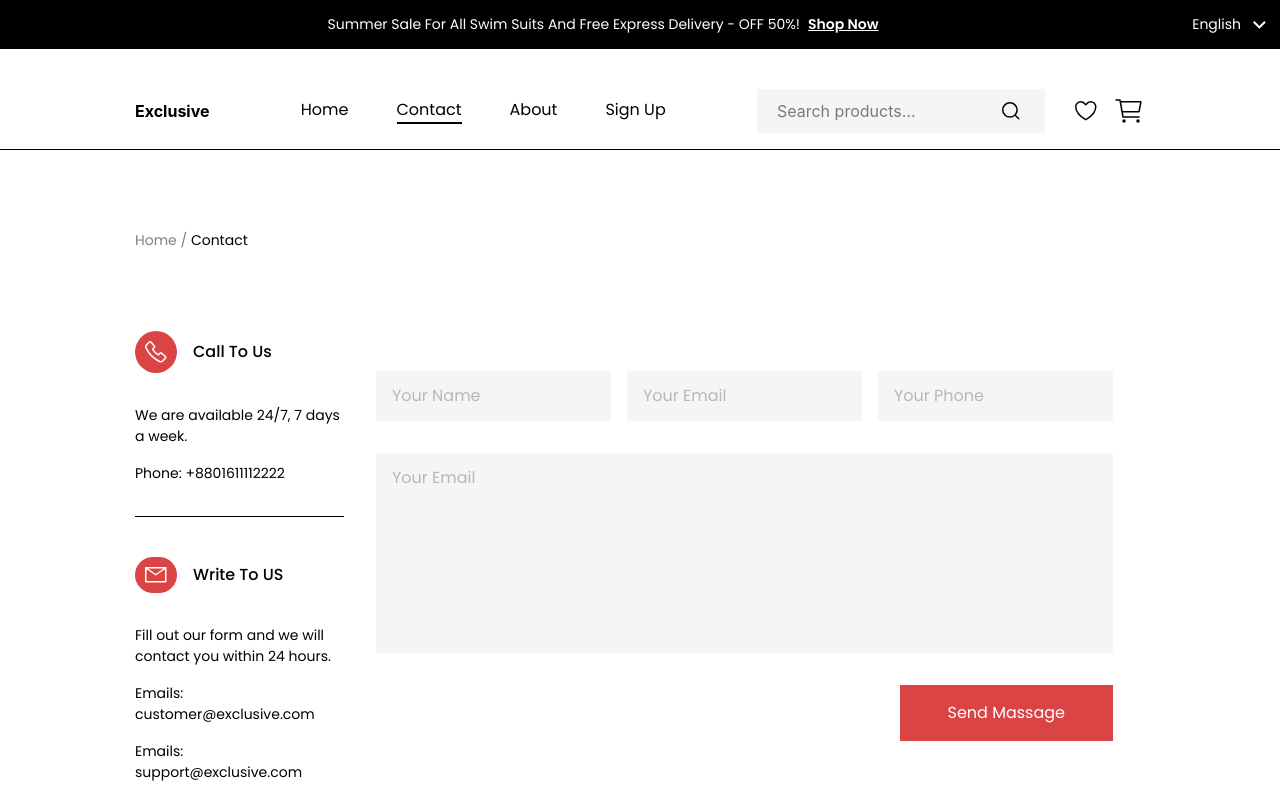
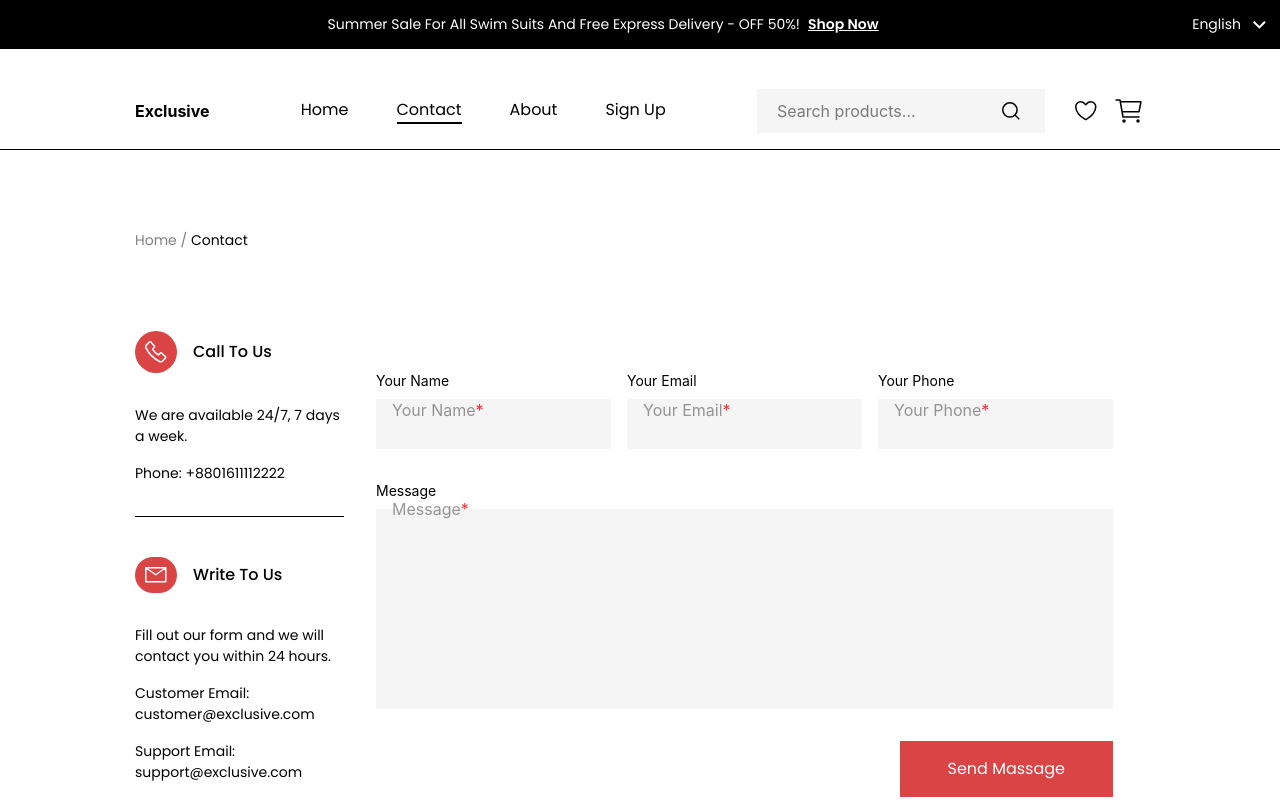
Before and after one commit to alizewulf/e-commerce, a React (Vite) app: page /contact in a window 1280 px wide. Shown: the top 800 px of the page. Built offline with nearby package versions, Linux system fonts and the light colour scheme.

Commit message:
update Contact Page

```diff
--- a/src/App.tsx
+++ b/src/App.tsx
@@ -28,7 +28,7 @@ function App() {
     <main>
       <Routes>
         <Route path="/" element={<HomePage />} />
-        <Route path="/contact" element={<ContactPage />} />
+        <Route path="/contact" element={<ContactPage state={state} setState={setState} />} />
         <Route path="/about" element={<AboutPage state={state} />} />
         <Route
           path="/signup"
--- a/src/base/input/Inputs.tsx
+++ b/src/base/input/Inputs.tsx
@@ -18,6 +18,7 @@ interface InputProps {
     required?: boolean
     value?: string
     onChange?: (value: string) => void
+    className?: string
 }
 
 function InputModule({
@@ -27,10 +28,11 @@ function InputModule({
     placeholder,
     required,
     value,
-    onChange
+    onChange,
+    className: extraClassName = ""
 }: InputProps) {
 
-    const className = `${variants[variant]} ${TITLE_TEXT_STYLES.md} placeholder:opacity-50`
+    const className = `${variants[variant]} ${TITLE_TEXT_STYLES.md} placeholder:opacity-50 ${extraClassName}`
 
     const handleChange = (e: React.ChangeEvent<HTMLInputElement | HTMLTextAreaElement>) => {
         onChange?.(e.target.value)
--- a/src/pages/Contact.tsx
+++ b/src/pages/Contact.tsx
@@ -1,11 +1,38 @@
+import { useEffect, useState } from "react"
 import PrimaryButton from "../base/button/ButtonPrimary"
 import InputModule from "../base/input/Inputs"
+import type { StateProps } from "../interfaces/interface"
 import { TITLE_TEXT_STYLES } from "../shared/styles/textVariables"
 import ContactCard from "../ui/cards/ContactCard"
 import MailSVG from "../ui/icons/Mail"
 import PhoneSVG from "../ui/icons/Phone"
+import { contactPageTranslation } from "../utils/translations/contactPage"
 
-function ContactPage() {
+function ContactPage({state}:StateProps) {
+    const t = contactPageTranslation[state.lang as keyof typeof contactPageTranslation]
+    const [showNotification, setShowNotification] = useState(false)
+    const [name, setName] = useState("")
+    const [email, setEmail] = useState("")
+    const [phone, setPhone] = useState("")
+    const [message, setMessage] = useState("")
+
+    useEffect(() => {
+        if (!showNotification) return
+
+        const timer = window.setTimeout(() => {
+            setShowNotification(false)
+        }, 1250)
+
+        return () => window.clearTimeout(timer)
+    }, [showNotification])
+
+    const handleSendClick = () => {
+        if (!name.trim() || !email.trim() || !phone.trim() || !message.trim()) {
+            return
+        }
+
+        setShowNotification(true)
+    }
 
     return (
         <section className="mt-20 px-33.75 flex flex-col gap-20">
@@ -13,24 +40,101 @@ function ContactPage() {
             <div className="flex flex-row justify-around">
 
                 <div className="flex flex-col gap-10 w-85">
-                    <ContactCard img={<PhoneSVG/>} heading="Call To Us" subtitle1="We are available 24/7, 7 days a week." subtitle2="Phone: +8801611112222" container="border-b border-black pb-8"/>
-                    <ContactCard img={<MailSVG/>} heading="Write To US" subtitle1="Fill out our form and we will contact you within 24 hours." subtitle2="Emails: customer@exclusive.com" children={<p>Emails: support@exclusive.com</p>}/>
+                    <ContactCard img={<PhoneSVG/>} heading={t.callToUs} subtitle1={t.availability} subtitle2={`${t.phone}: +8801611112222`} container="border-b border-black pb-8"/>
+                    <ContactCard img={<MailSVG/>} heading={t.writeToUs} subtitle1={t.contactForm} subtitle2={`${t.customerEmail}: customer@exclusive.com`} children={<p>{t.supportEmail}: support@exclusive.com</p>}/>
                 </div>
 
                 <div className="flex flex-col gap-8 px-8 py-10">
-
                     <div className="flex flex-row gap-4">
-                            <InputModule variant="primary" required={true} placeholder="Your Name" type="text" />
-                            <InputModule variant="primary" required={true} placeholder="Your Email" type="email"/>
-                            <InputModule variant="primary" required={true} placeholder="Your Phone" type="number"/>
+                        <label className="relative flex flex-col gap-2">
+                            <span className="text-sm text-black">{t.yourName}</span>
+                            {!name && (
+                                <span className="pointer-events-none absolute left-4 top-1/2 -translate-y-1/2 text-black/40">
+                                    <span>{t.yourName}</span>
+                                    <span className="text-red-500">*</span>
+                                </span>
+                            )}
+                            <InputModule
+                                variant="primary"
+                                required={true}
+                                placeholder=""
+                                type="text"
+                                value={name}
+                                onChange={setName}
+                                className="placeholder:text-transparent"
+                            />
+                        </label>
+                        <label className="relative flex flex-col gap-2">
+                            <span className="text-sm text-black">{t.yourEmail}</span>
+                            {!email && (
+                                <span className="pointer-events-none absolute left-4 top-1/2 -translate-y-1/2 text-black/40">
+                                    <span>{t.yourEmail}</span>
+                                    <span className="text-red-500">*</span>
+                                </span>
+                            )}
+                            <InputModule
+                                variant="primary"
+                                required={true}
+                                placeholder=""
+                                type="email"
+                                value={email}
+                                onChange={setEmail}
+                                className="placeholder:text-transparent"
+                            />
+                        </label>
+                        <label className="relative flex flex-col gap-2">
+                            <span className="text-sm text-black">{t.yourPhone}</span>
+                            {!phone && (
+                                <span className="pointer-events-none absolute left-4 top-1/2 -translate-y-1/2 text-black/40">
+                                    <span>{t.yourPhone}</span>
+                                    <span className="text-red-500">*</span>
+                                </span>
+                            )}
+                            <InputModule
+                                variant="primary"
+                                required={true}
+                                placeholder=""
+                                type="number"
+                                value={phone}
+                                onChange={setPhone}
+                                className="placeholder:text-transparent"
+                            />
+                        </label>
                     </div>
 
-                        <InputModule variant="secondary"  as="textarea" placeholder="Your Email" type="email"/>
+                    <label className="relative flex flex-col gap-2">
+                        <span className="text-sm text-black">{t.message}</span>
+                        {!message && (
+                            <span className="pointer-events-none absolute left-4 top-4 text-black/40">
+                                <span>{t.message}</span>
+                                <span className="text-red-500">*</span>
+                            </span>
+                        )}
+                        <InputModule
+                            variant="secondary"
+                            as="textarea"
+                            required={true}
+                            placeholder=""
+                            type="email"
+                            value={message}
+                            onChange={setMessage}
+                            className="placeholder:text-transparent"
+                        />
+                    </label>
+
                     <div className="flex justify-end">
-                            <PrimaryButton className="text-center">Send Massage</PrimaryButton>
+                        <PrimaryButton className="text-center" onClick={handleSendClick}>
+                            Send Massage
+                        </PrimaryButton>
                     </div>
                 </div>
             </div>
+
+            {showNotification && (
+                <div className="fixed bottom-6 right-6 z-50 rounded-xl bg-black/90 px-4 py-3 text-white shadow-lg">
+                    {t.messageSent}
+                </div>
+            )}
         </section>
     )
 }
--- /dev/null
+++ b/src/utils/translations/contactPage.ts
@@ -0,0 +1,76 @@
+export const contactPageTranslation = {
+  en: {
+    callToUs: "Call To Us",
+    availability: "We are available 24/7, 7 days a week.",
+    phone: "Phone",
+    writeToUs: "Write To Us",
+    contactForm: "Fill out our form and we will contact you within 24 hours.",
+    customerEmail: "Customer Email",
+    supportEmail: "Support Email",
+    message: "Message",
+    messageSent: "Your message has been sent",
+    yourName: "Your Name",
+    yourEmail: "Your Email",
+    yourPhone: "Your Phone",
+  },
+
+  ru: {
+    callToUs: "Позвоните нам",
+    availability: "Мы доступны 24/7, 7 дней в неделю.",
+    phone: "Телефон",
+    writeToUs: "Напишите нам",
+    contactForm: "Заполните форму, и мы свяжемся с вами в течение 24 часов.",
+    customerEmail: "Электронная почта для клиентов",
+    supportEmail: "Электронная почта поддержки",
+    message: "Сообщение",
+    messageSent: "Ваше сообщение отправлено",
+    yourName: "Ваше имя",
+    yourEmail: "Ваш Email",
+    yourPhone: "Ваш телефон",
+  },
+
+  pl: {
+    callToUs: "Zadzwoń do nas",
+    availability: "Jesteśmy dostępni 24/7, 7 dni w tygodniu.",
+    phone: "Telefon",
+    writeToUs: "Napisz do nas",
+    contactForm: "Wypełnij formularz, a skontaktujemy się z Tobą w ciągu 24 godzin.",
+    customerEmail: "E-mail dla klientów",
+    supportEmail: "E-mail pomocy technicznej",
+    message: "Wiadomość",
+    messageSent: "Twoja wiadomość została wysłana",
+    yourName: "Twoje imię",
+    yourEmail: "Twój e-mail",
+    yourPhone: "Twój telefon",
+  },
+
+  de: {
+    callToUs: "Rufen Sie uns an",
+    availability: "Wir sind rund um die Uhr, 7 Tage die Woche erreichbar.",
+    phone: "Telefon",
+    writeToUs: "Schreiben Sie uns",
+    contactForm: "Füllen Sie unser Formular aus, und wir werden uns innerhalb von 24 Stunden bei Ihnen melden.",
+    customerEmail: "Kunden-E-Mail",
+    supportEmail: "Support-E-Mail",
+    message: "Nachricht",
+    messageSent: "Ihre Nachricht wurde gesendet",
+    yourName: "Ihr Name",
+    yourEmail: "Ihre E-Mail",
+    yourPhone: "Ihre Telefonnummer",
+  },
+
+  ge: {
+    callToUs: "დაგვიკავშირდით",
+    availability: "ჩვენ ხელმისაწვდომები ვართ 24/7, კვირაში 7 დღე.",
+    phone: "ტელეფონი",
+    writeToUs: "მოგვწერეთ",
+    contactForm: "შეავსეთ ფორმა და ჩვენ 24 საათის განმავლობაში დაგიკავშირდებით.",
+    customerEmail: "კლიენტების ელფოსტა",
+    supportEmail: "მხარდაჭერის ელფოსტა",
+    message: "შეტყობინება",
+    messageSent: "თქვენი შეტყობინება გაიგზავნა",
+    yourName: "თქვენი სახელი",
+    yourEmail: "თქვენი ელფოსტა",
+    yourPhone: "თქვენი ტელეფონი",
+  },
+};
```
Also changed, not shown: src/base/button/ButtonPrimary.tsx (+4 -3 lines). Lines whose indentation alone changed are shown as unchanged.
